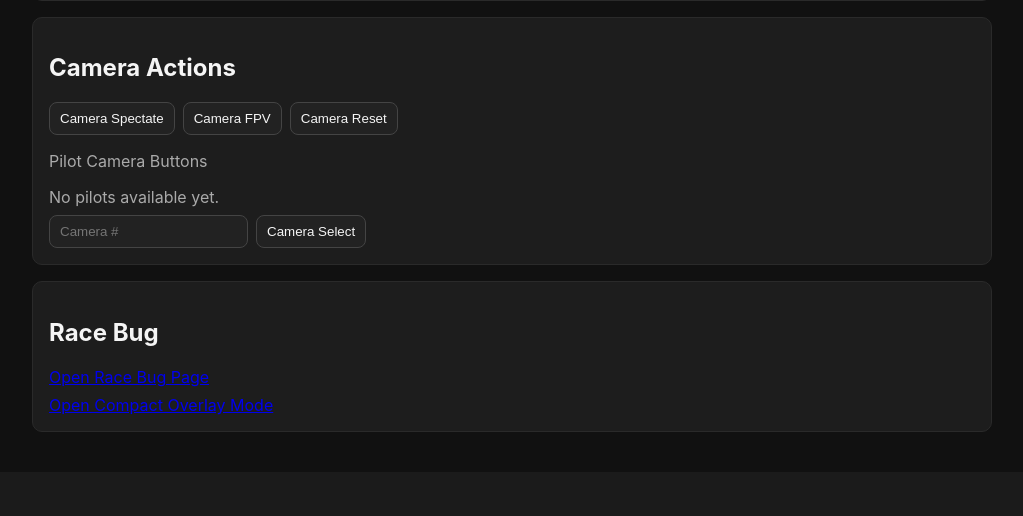
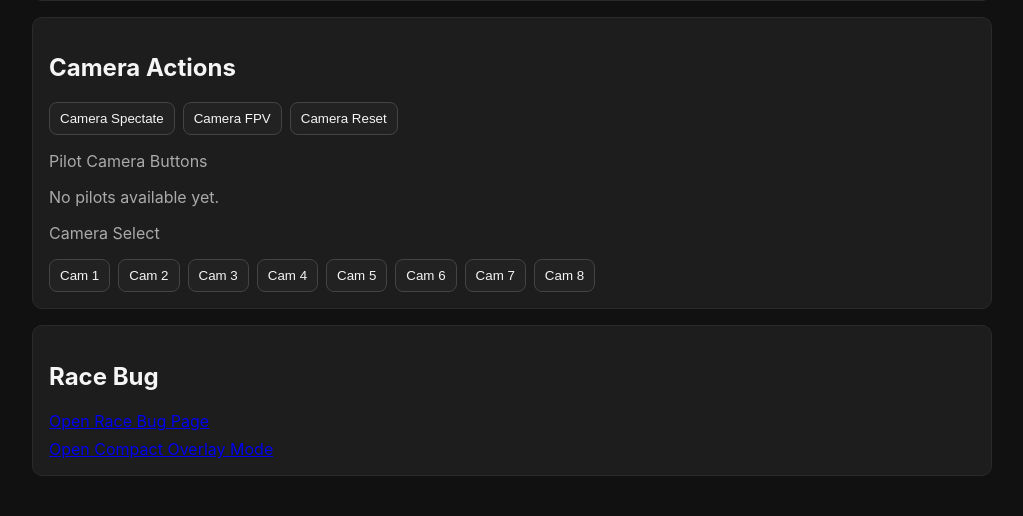
Before and after one commit to MultiGP/ZippyOVD, a Django app: page /race/admin/ in a window 1280 px wide. Shown: the part 445-961 px from the top of the page, without its empty margins (128-1151 px from the left). Before the commit the page ends 877 px from the top, so only its background shows below. Run offline with Django 5.2, Linux system fonts and the light colour scheme; data that the repository does not hold is empty.

Commit message:
Replace camera number input with eight camera select buttons

```diff
--- a/race/static/race/js/admin.js
+++ b/race/static/race/js/admin.js
@@ -87,12 +87,7 @@ async function saveIp() {
 }
 
 async function sendAction(action, extraPayload = {}) {
-    const numberValue = document.getElementById('cameraNumber').value.trim();
-
     const requestPayload = { action, ...extraPayload };
-    if (numberValue !== '') {
-        requestPayload.number = Number(numberValue);
-    }
 
     const response = await fetch('/race/api/action/', {
         method: 'POST',
@@ -122,6 +117,11 @@ function bindEvents() {
     document.querySelectorAll('button[data-action]').forEach((button) => {
         button.addEventListener('click', () => {
             const action = button.getAttribute('data-action');
+            const cameraNumber = button.getAttribute('data-camera-number');
+            if (cameraNumber) {
+                sendAction(action, { number: Number(cameraNumber) });
+                return;
+            }
             sendAction(action);
         });
     });
--- a/race/templates/race/admin.html
+++ b/race/templates/race/admin.html
@@ -40,9 +40,18 @@
                 <p class="muted">Pilot Camera Buttons</p>
                 <div id="pilotCameraButtons" class="row wrap"></div>
             </div>
-            <div class="row top-gap">
-                <input id="cameraNumber" type="number" placeholder="Camera #" />
-                <button data-action="camera_select">Camera Select</button>
+            <div class="top-gap">
+                <p class="muted">Camera Select</p>
+                <div class="row wrap" id="cameraSelectButtons">
+                    <button data-action="camera_select" data-camera-number="1">Cam 1</button>
+                    <button data-action="camera_select" data-camera-number="2">Cam 2</button>
+                    <button data-action="camera_select" data-camera-number="3">Cam 3</button>
+                    <button data-action="camera_select" data-camera-number="4">Cam 4</button>
+                    <button data-action="camera_select" data-camera-number="5">Cam 5</button>
+                    <button data-action="camera_select" data-camera-number="6">Cam 6</button>
+                    <button data-action="camera_select" data-camera-number="7">Cam 7</button>
+                    <button data-action="camera_select" data-camera-number="8">Cam 8</button>
+                </div>
             </div>
         </section>
 
```
